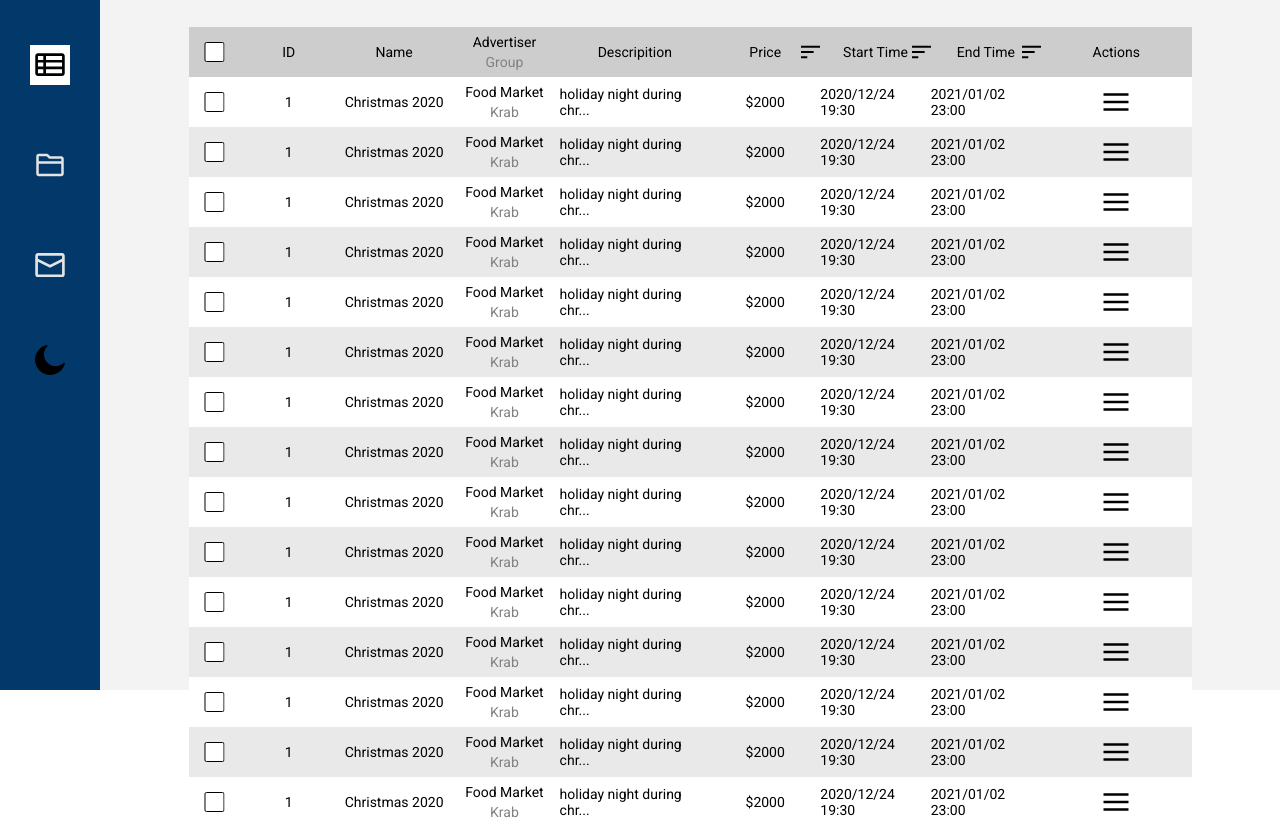
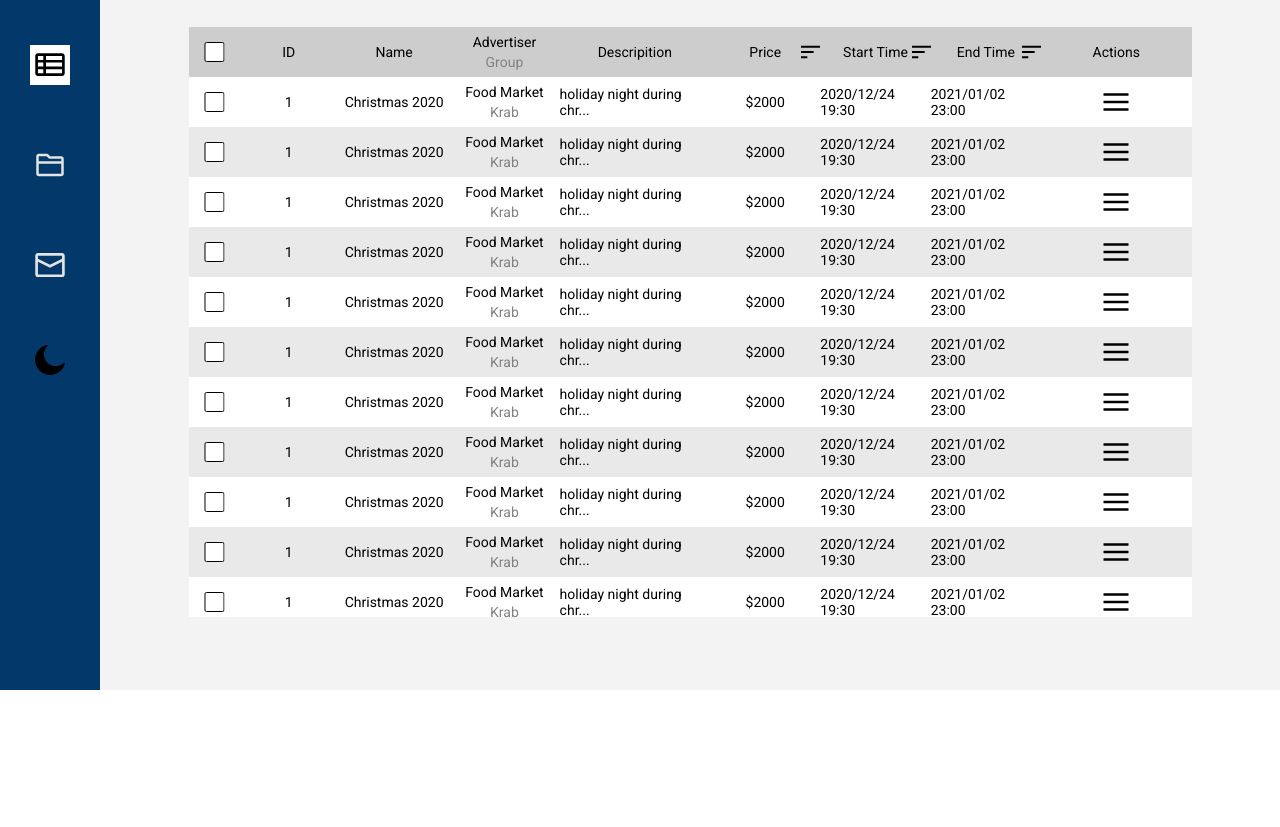
Before and after one commit to c2838/campaign-arrangement, a website built with webpack: page src/index.html in a window 1280 px wide. Shown: the part 110-937 px from the top of the page. After the commit the page ends 800 px from the top, so only its background shows below. Built offline with nearby package versions, Linux system fonts and the light colour scheme.

Commit message:
fixed: datas height

```diff
--- a/src/scss/style.scss
+++ b/src/scss/style.scss
@@ -213,6 +213,7 @@ html,body {
       }
       .main-content {
         width: 100%;
+        height: 75%;
         margin-top: 30px;
         position: relative;
         .main-content-schema {
@@ -277,7 +278,7 @@ html,body {
       }
       .main-content-datas {
         width: 100%;
-        height: 750px;
+        height: 90%;
         position: absolute;
         top: 50px;
         left: 0;
```
Also changed, not shown: README.md.
